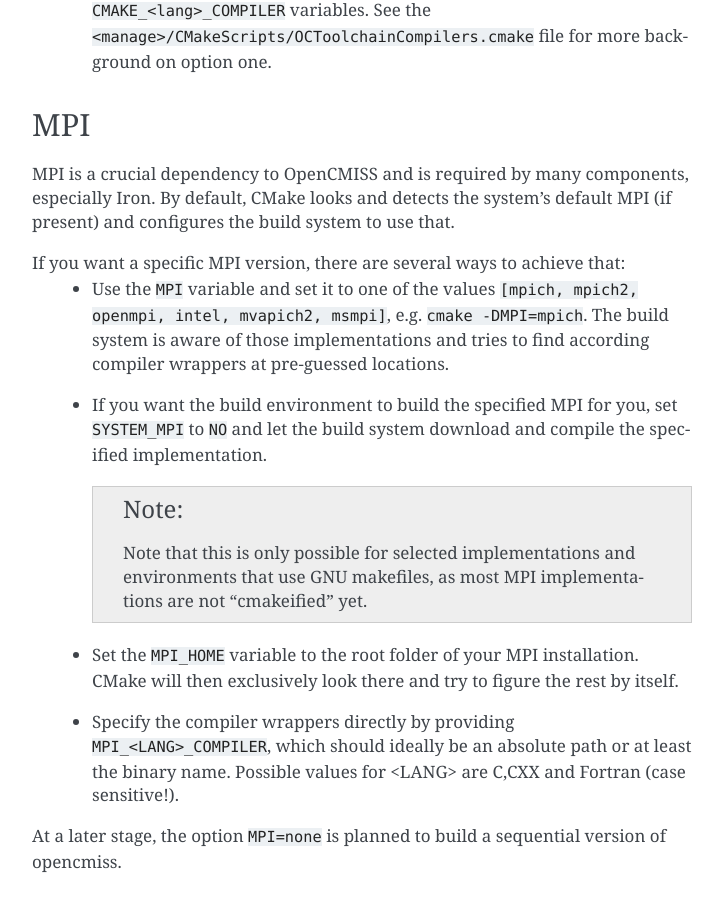
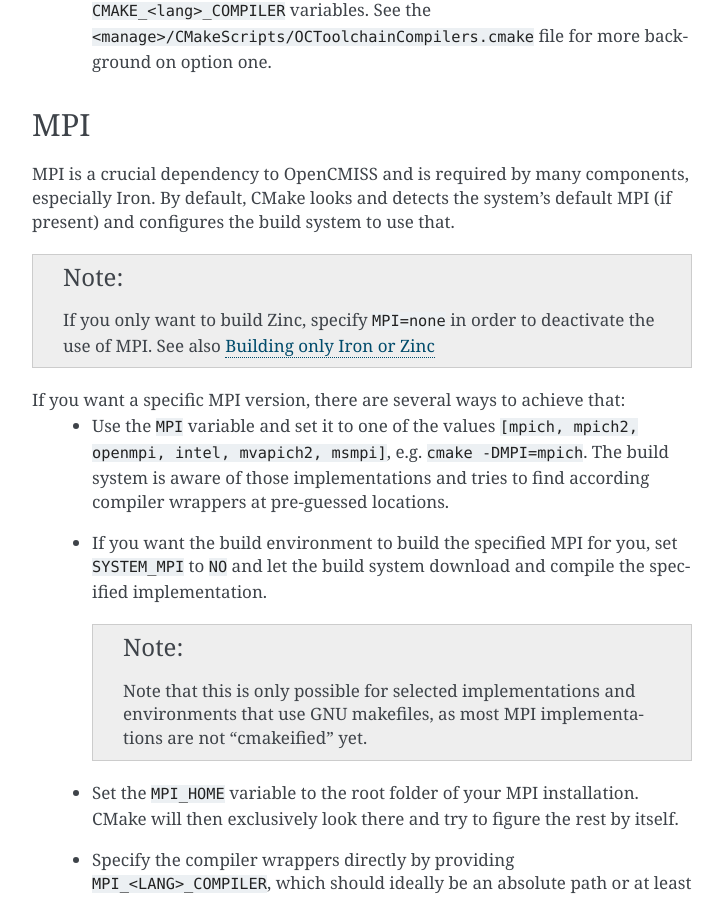
Before and after one commit to OpenCMISS/manage, a Sphinx documentation site: the page built from docs/config/multiarch.rst, in a window 1280 px wide and 900 px high, scrolled down 1642 px. Shown: the whole window, without its empty margins (388-1111 px from the left). Built offline with Sphinx 7.4.7, drawn with Linux system fonts in a browser that asks for light colours; pages that are not in the unit, such as notebooks, are missing from menus; cross-references to code outside the pages are shown as plain code.

Commit message:
updated documentation for single-component builds

```diff
--- a/docs/config/multiarch.rst
+++ b/docs/config/multiarch.rst
@@ -65,6 +65,10 @@
 MPI is a crucial dependency to OpenCMISS and is required by many components, especially Iron.
 By default, CMake looks and detects the system’s default MPI (if present) and configures the build system to use that.
 
+.. note::
+
+   If you only want to build Zinc, specify :cmake:`MPI=none` in order to deactivate the use of MPI. See also :ref:`selected components`
+
 If you want a specific MPI version, there are several ways to achieve that:
    - Use the :var:`MPI` variable and set it to one of the values :sh:`[mpich, mpich2, openmpi, intel, mvapich2, msmpi]`,
      e.g. :sh:`cmake -DMPI=mpich`.
```
Also changed, not shown: docs/config/index.rst (+12 -0 lines), 1 other file.
